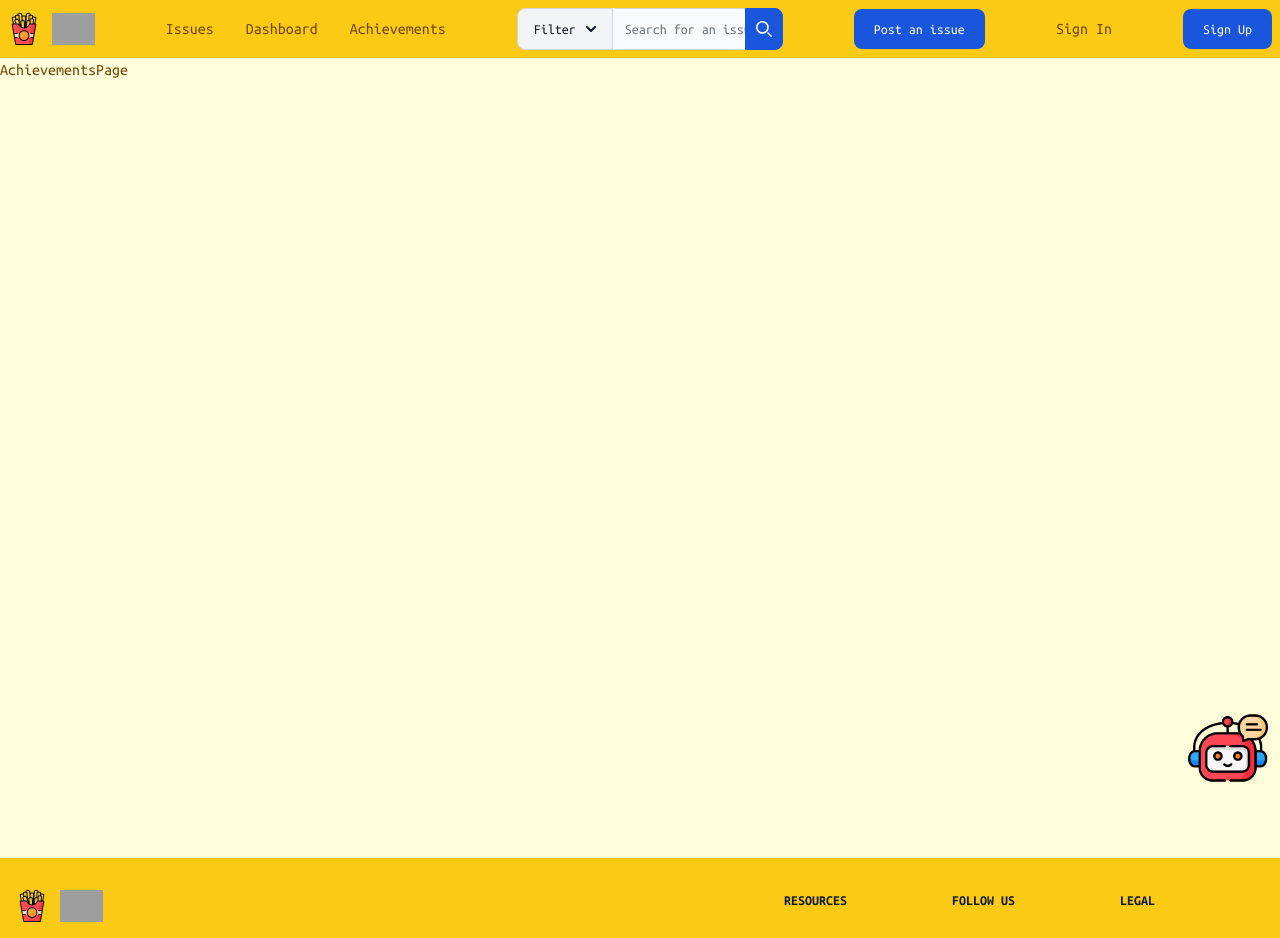
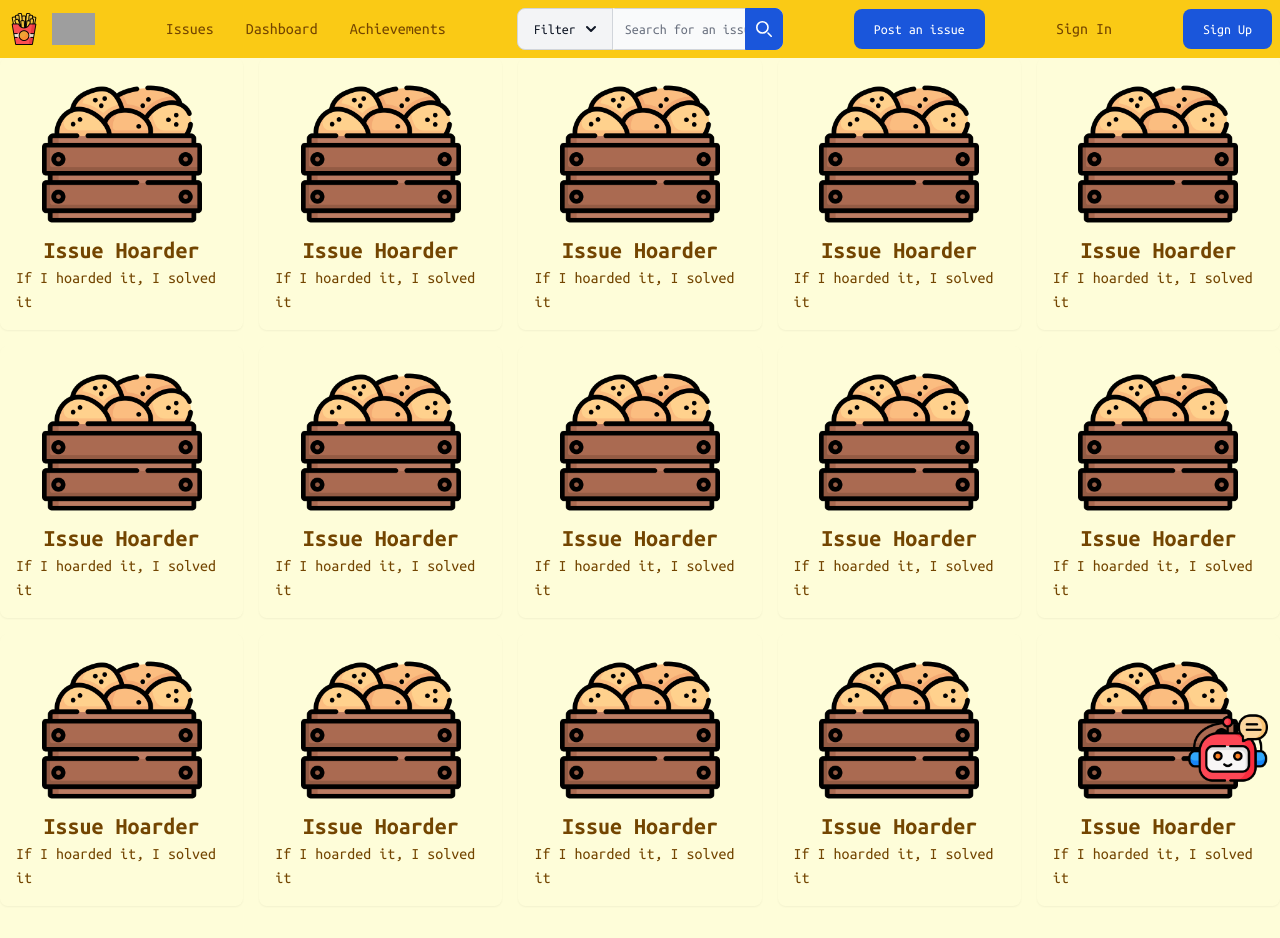
Before and after one commit to XinyuZ0416/GitFries-v2, a Next.js app: page /achievements in a window 1280 px wide. Shown: the top 938 px of the page. Built offline with nearby package versions, Linux system fonts and the light colour scheme; grey boxes are pictures that could not be loaded.

Commit message:
modified achievements page

```diff
--- a/src/app/achievements/page.tsx
+++ b/src/app/achievements/page.tsx
@@ -1,7 +1,28 @@
+import Badge from '@/components/badge'
+import RequireSignInSignUp from '@/components/require-signin-signup'
 import React from 'react'
 
 export default function AchievementsPage() {
   return (
-    <div>AchievementsPage</div>
+    <>
+    <div className="grid grid-flow-col grid-rows-3 gap-4">
+      <Badge src='issue-hoarder.png' alt='issue hoarder' title='Issue Hoarder' description='If I hoarded it, I solved it' />
+      <Badge src='issue-hoarder.png' alt='issue hoarder' title='Issue Hoarder' description='If I hoarded it, I solved it' />
+      <Badge src='issue-hoarder.png' alt='issue hoarder' title='Issue Hoarder' description='If I hoarded it, I solved it' />
+      <Badge src='issue-hoarder.png' alt='issue hoarder' title='Issue Hoarder' description='If I hoarded it, I solved it' />
+      <Badge src='issue-hoarder.png' alt='issue hoarder' title='Issue Hoarder' description='If I hoarded it, I solved it' />
+      <Badge src='issue-hoarder.png' alt='issue hoarder' title='Issue Hoarder' description='If I hoarded it, I solved it' />
+      <Badge src='issue-hoarder.png' alt='issue hoarder' title='Issue Hoarder' description='If I hoarded it, I solved it' />
+      <Badge src='issue-hoarder.png' alt='issue hoarder' title='Issue Hoarder' description='If I hoarded it, I solved it' />
+      <Badge src='issue-hoarder.png' alt='issue hoarder' title='Issue Hoarder' description='If I hoarded it, I solved it' />
+      <Badge src='issue-hoarder.png' alt='issue hoarder' title='Issue Hoarder' description='If I hoarded it, I solved it' />
+      <Badge src='issue-hoarder.png' alt='issue hoarder' title='Issue Hoarder' description='If I hoarded it, I solved it' />
+      <Badge src='issue-hoarder.png' alt='issue hoarder' title='Issue Hoarder' description='If I hoarded it, I solved it' />
+      <Badge src='issue-hoarder.png' alt='issue hoarder' title='Issue Hoarder' description='If I hoarded it, I solved it' />
+      <Badge src='issue-hoarder.png' alt='issue hoarder' title='Issue Hoarder' description='If I hoarded it, I solved it' />
+      <Badge src='issue-hoarder.png' alt='issue hoarder' title='Issue Hoarder' description='If I hoarded it, I solved it' />
+    </div>
+    <RequireSignInSignUp target='See Your Own Achievements' />
+    </>
   )
 }
--- a/src/app/credits/page.tsx
+++ b/src/app/credits/page.tsx
@@ -9,6 +9,7 @@ export default function CreditsPage() {
       <a href="https://www.flaticon.com/free-icons/java" title="java icons">Java icons created by Freepik - Flaticon</a>
       <a href="https://www.flaticon.com/free-icons/potato" title="potato icons">Potato icons created by Freepik - Flaticon</a>
       <a href="https://www.flaticon.com/free-icons/link" title="link icons">Link icons created by Freepik - Flaticon</a>
+      <a href="https://www.flaticon.com/free-icons/potatoes" title="potatoes icons">Potatoes icons created by Freepik - Flaticon</a>
     </div>
     </>
   )
--- /dev/null
+++ b/src/components/badge.tsx
@@ -0,0 +1,21 @@
+'use client'
+import React from 'react'
+
+interface BadgeProps {
+  src: string,
+  alt: string,
+  title: string,
+  description: string
+}
+
+export default function Badge({src, alt, title, description}: BadgeProps) {
+  return (
+    <>
+    <div className='rounded-lg shadow-sm p-4 flex flex-col items-center'>
+      <img className='size-40' src={src} alt={alt} />
+      <h2 className="text-2xl font-bold">{title}</h2>
+      <p className="font-normal">{description}</p>
+    </div>
+    </>
+  )
+}
```
Also changed, not shown: public/issue-hoarder.png (added).
